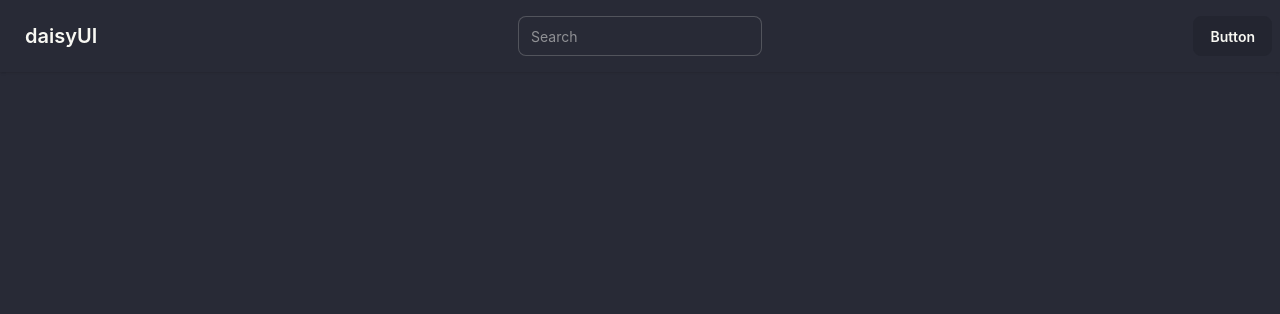
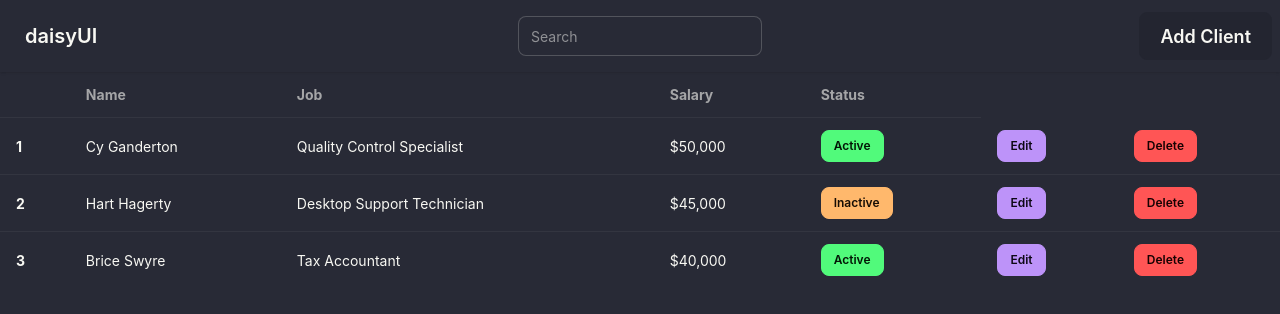
Before and after one commit to bot-ryan/CRUD_Project_v2, a React (Vite) app in the folder crud-frontend/: page / in a window 1280 px wide. Shown: the top 314 px of the page. Built offline with nearby package versions, Linux system fonts and the light colour scheme.

Commit message:
basic table list

```diff
--- a/crud-frontend/src/App.jsx
+++ b/crud-frontend/src/App.jsx
@@ -1,7 +1,13 @@
-import Navbar from "./components/Navbar";
+import NavBar from "./components/NavBar";
+import TableList from "./components/TableList";
 
 function App() {
-	return <Navbar />;
+	return (
+		<>
+			<NavBar />
+			<TableList />
+		</>
+	);
 }
 
 export default App;
--- a/crud-frontend/src/components/Navbar.jsx
+++ b/crud-frontend/src/components/Navbar.jsx
@@ -1,4 +1,4 @@
-const Navbar = () => {
+const NavBar = () => {
   return (
     <div className="navbar bg-base-100 shadow-sm">
       <div className="navbar-start">
@@ -43,10 +43,10 @@ const Navbar = () => {
         </ul>
       </div>
       <div className="navbar-end">
-        <a className="btn">Button</a>
+        <a className="btn btn-lg">Add Client</a>
       </div>
     </div>
   );
 };
 
-export default Navbar;
+export default NavBar;
--- /dev/null
+++ b/crud-frontend/src/components/TableList.jsx
@@ -0,0 +1,73 @@
+const TableList = () => {
+
+    const clients = [
+        {
+            name: "Cy Ganderton",
+            job: "Quality Control Specialist",
+            salary: "$50,000",
+            isActive: true
+        },
+        {
+            name: "Hart Hagerty",
+            job: "Desktop Support Technician",
+            salary: "$45,000",
+            isActive: false
+        },
+        {
+            name: "Brice Swyre",
+            job: "Tax Accountant",
+            salary: "$40,000",
+            isActive: true
+        }
+    ];
+
+
+
+  return (
+    <>
+      <div className="overflow-x-auto">
+        <table className="table">
+          {/* head */}
+          <thead>
+            <tr>
+              <th></th>
+              <th>Name</th>
+              <th>Job</th>
+              <th>Salary</th>
+              <th>Status</th>
+            </tr>
+          </thead>
+          <tbody>
+            {/* display all clients*/}
+            {clients.map(function (client, index) {
+               return(
+                <tr key={index} className="hover:bg-base-300">
+                    <th>{index + 1}</th>
+                    <td>{client.name}</td>
+                    <td>{client.job}</td>
+                    <td>{client.salary}</td>
+                    <td>
+                    {client.isActive ? (
+                      <button className="btn btn-success btn-sm">Active</button> // if true, show active button
+                    ) : (
+                      <button className="btn btn-accent btn-sm">Inactive</button> // if false, show inactive button
+                    )}
+                  </td>
+                  <td>
+                    <button className="btn btn-secondary btn-sm">Edit</button>
+                  </td>
+                   <td>
+                    <button className="btn btn-error btn-sm">Delete</button>
+                  </td>
+                </tr>
+               )
+            })}
+
+          </tbody>
+        </table>
+      </div>
+    </>
+  );
+};
+
+export default TableList;
```
